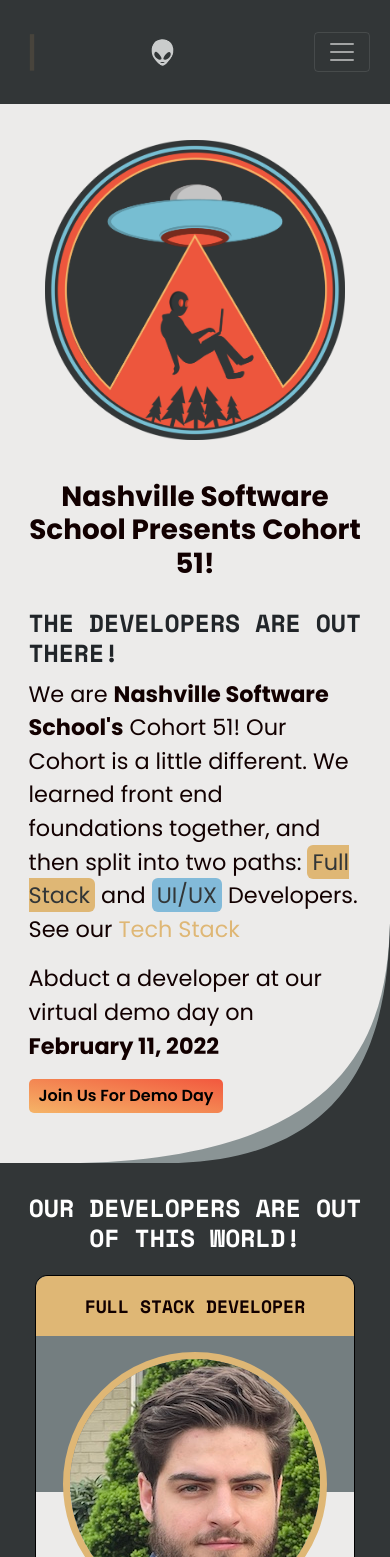
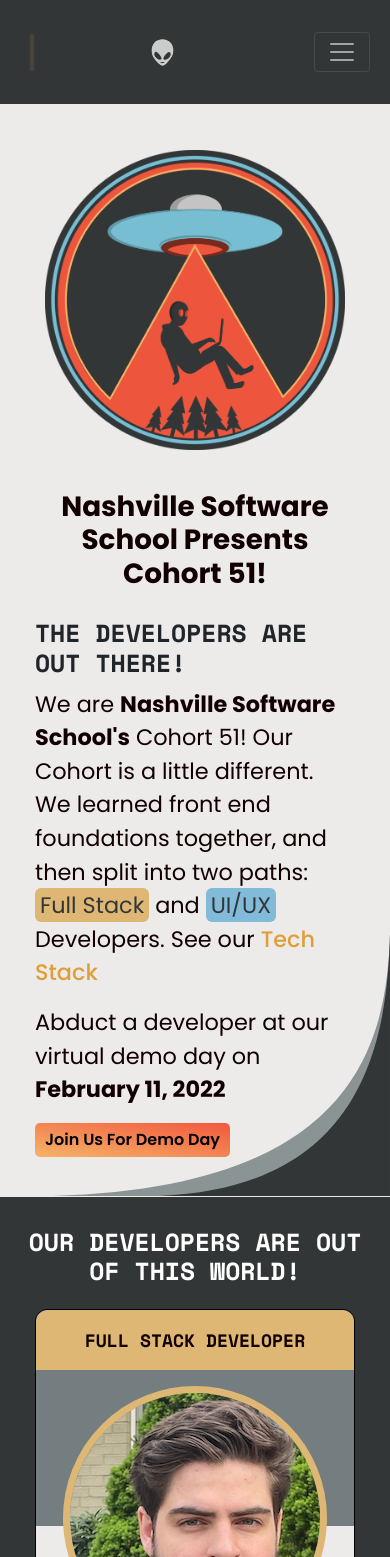
Before and after one commit to nss-day-cohort-51/nss-day-cohort-51.github.io, a React (Create React App) app: page / in a window 390 px wide. Shown: the top 1557 px of the page. Built offline with nearby package versions, Linux system fonts and the light colour scheme.

Commit message:
updated span styling so words dont separate when resizing page

```diff
--- a/src/components/Description.js
+++ b/src/components/Description.js
@@ -13,7 +13,9 @@ export const Description = () => {
           </div>
         </div>
         <div className="description-section__about">
-          <h1>Nashville Software School Presents Cohort 51!</h1>
+          <h1>
+            Nashville Software School Presents <span>Cohort 51!</span>
+          </h1>
           <h2>THE DEVELOPERS ARE OUT THERE!</h2>
           <p>
             We are <strong>Nashville Software School's</strong> Cohort 51! Our
@@ -21,16 +23,13 @@ export const Description = () => {
             together, and then split into two paths:{" "}
             <span className="fullstack">Full Stack</span> and{" "}
             <span className="uiux">UI/UX</span> Developers. See our{" "}
-            <a
-              href="https://nss-day-cohort-51.github.io/#techStack"
-              rel="techstack"
-            >
-              Tech Stack{" "}
-            </a>
+            <a href="#techstack">Tech Stack </a>
           </p>
           <p>
             Abduct a developer at our virtual demo day on{" "}
-            <strong>February 11, 2022</strong>
+            <span>
+              <strong>February 11, 2022</strong>
+            </span>
           </p>
 
           <div className="description-section__demoday">
--- a/src/styles/custom.scss
+++ b/src/styles/custom.scss
@@ -48,16 +48,26 @@ h6 {
 
 // MEDIA QUERIES
 
-/* When screen size is less than 1075px, description bg image shrinks to 50% */
-@media only screen and (max-width: 1074px) {
+/* When screen size is less than 1099px, description bg image shrinks to 50% */
+@media only screen and (max-width: 1099px) {
   .description-section__about {
-    font-size: 1rem;
     background-size: auto 50%;
+  }
+}
+
+/* When screen size is less than 937px */
+@media only screen and (max-width: 936px) {
+  .description-section__demoday {
+    font-size: 0.5rem;
   }
 }
 
 /* When screen size is less than 860px, hide the carousel text in devList */
 @media only screen and (max-width: 859px) {
+  .logo {
+    margin: 40px 20px 0px;
+  }
+
   .description {
     display: flex;
     flex-direction: column;
@@ -66,6 +76,7 @@ h6 {
     .description-section__about {
       min-width: 0;
       align-items: center;
+      padding: 40px 35px;
     }
 
     h1 {
@@ -79,18 +90,15 @@ h6 {
 
 /* When screen size is less than 768px (tablet size or smaller) */
 @media only screen and (max-width: 767px) {
-  .logo {
-    margin: 40px 20px;
-  }
   .description-section__about {
-    padding: 0px 10px 40px;
+    padding: 30px 10px 40px;
   }
 }
 
 /* When screen size is less than 480px */
 @media only screen and (max-width: 479px) {
   .logo {
-    margin: 30px 20px 40px;
+    // margin: 40px 20px 40px;
   }
 
   .description-section__about {
@@ -101,6 +109,7 @@ h6 {
       padding: 0px;
       margin: 0px;
     }
+
     .description-section__demoday a {
       font-size: 1rem;
     }
--- a/src/styles/description.scss
+++ b/src/styles/description.scss
@@ -25,7 +25,7 @@ $platinum: #ecebea;
 
 .logo {
   width: 300px;
-  margin: 30px;
+  margin: 70px;
 }
 
 .logo-img {
@@ -39,7 +39,7 @@ $platinum: #ecebea;
   flex-direction: column;
   align-items: flex-start;
   justify-content: center;
-  padding: 35px;
+  padding: 70px 35px 90px;
   background-image: url("../images/description.svg");
   background-repeat: no-repeat;
   background-size: auto 100%;
@@ -69,19 +69,26 @@ $platinum: #ecebea;
   a {
     font-size: 1.4rem;
     text-decoration: none;
+    font-weight: 500;
+    color: #df9f38;
+    // border: 1px solid red;
+  }
+
+  span {
+    white-space: nowrap;
   }
 }
 
 .fullstack {
-  background-color: #dfb775;
-  color: #323637;
+  background-color: $mustard;
+  color: $space;
   border-radius: 6px;
   padding: 1px 5px;
 }
 
 .uiux {
   color: #323637;
-  background-color: #82bad9;
+  background-color: $blue;
   border-radius: 6px;
   padding: 1px 5px;
 }
```
